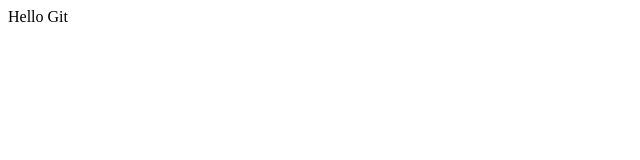
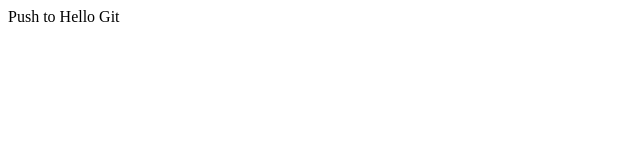
Before and after one commit to maimai79/test1, a plain HTML site: page index.html in a window 1280 px wide. Shown: the full height of the page, 0-640 px from the left. Drawn offline with Linux system fonts and the light colour scheme.

Commit message:
Forth Commit

```diff
--- a/index.html
+++ b/index.html
@@ -1,10 +1,10 @@
 <html>
 	<head>
 		<title>
-			Hello Git
+			Push to Hello Git
 		</title>
 	</head>
 	<body>
-		Hello Git
+		Push to Hello Git
 	</body>
 </html>
```
